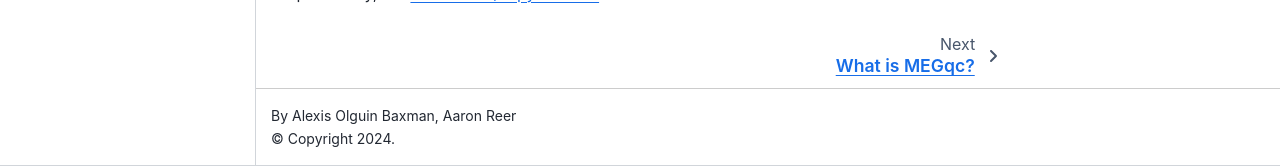
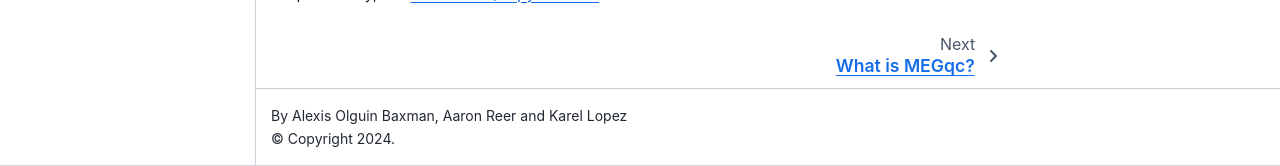
Before and after one commit to ANCPLabOldenburg/megqc_documentation, a Jupyter Book: the page built from index.md, in a window 1280 px wide and 900 px high, scrolled down 709 px. Shown: the part 734-900 px from the top of the window. Built offline with Jupyter Book 1.0.4 settings and Sphinx 7.4.7 and the Sphinx Book theme 1.1.4, drawn with Linux system fonts in a browser that asks for light colours; pages that are not in the unit, such as notebooks, are missing from menus.

Commit message:
Update _config.yml

```diff
--- a/_config.yml
+++ b/_config.yml
@@ -6,7 +6,7 @@
 #######################################################################################
 # Book settings
 title                       : "MEGqc tutorial"  # The title of the book. Will be placed in the left navbar.
-author                      : Alexis Olguin Baxman, Aaron Reer  # The author of the book
+author                      : Alexis Olguin Baxman, Aaron Reer and Karel Lopez # The author of the book
 copyright                   : "2024"  # Copyright year to be placed in the footer
 logo                        : "static/MEGqc.png"  # A path to the book logo
 exclude_patterns            : []  # Patterns to skip when building the book. Can be glob-style (e.g. "*skip.ipynb")
```
